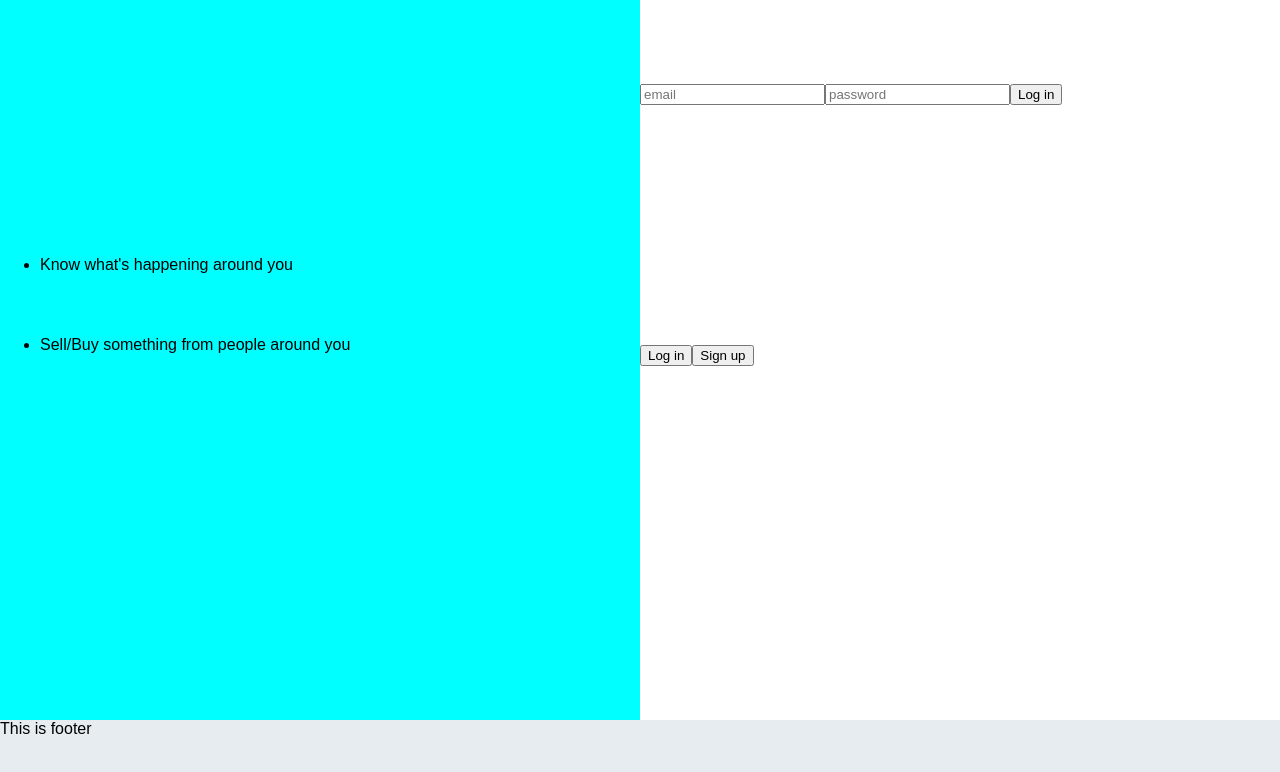
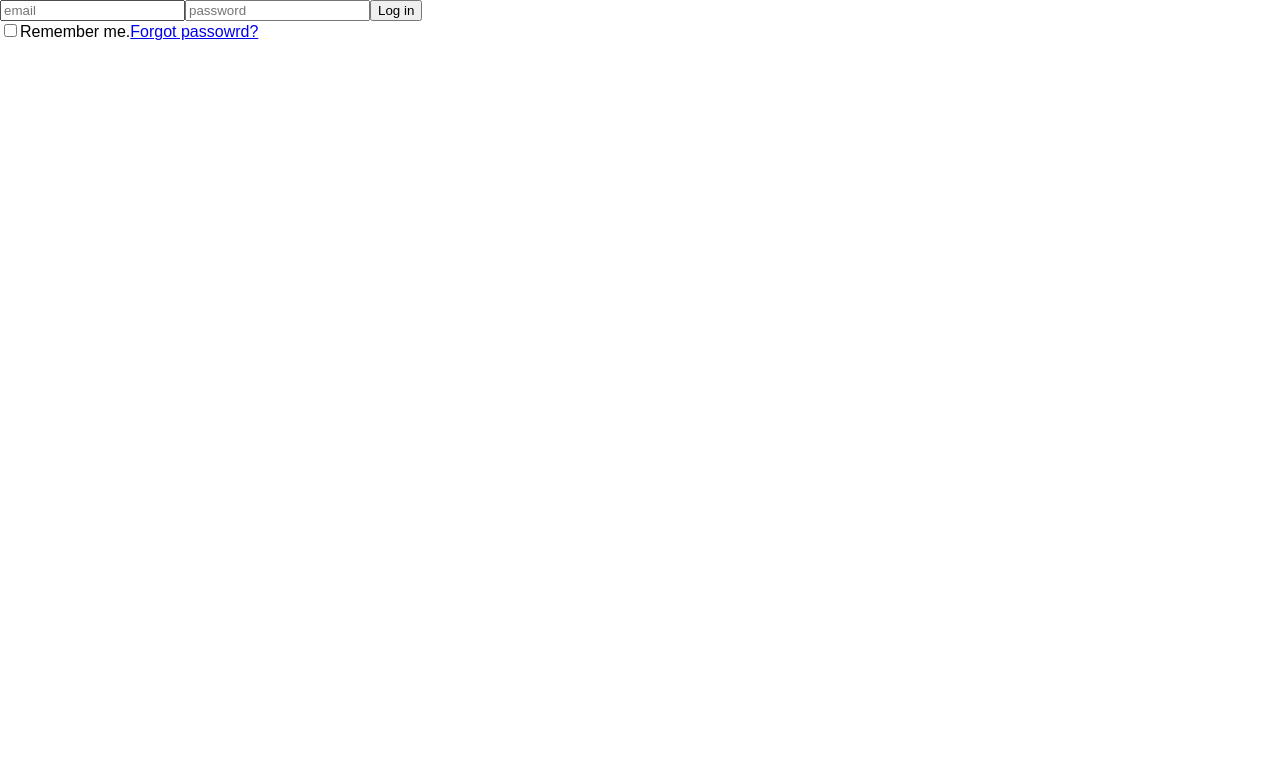
Before and after one commit to prathusingh/Socio, a React (Create React App) app in the folder client/: page /login in a window 1280 px wide. Shown: the top 772 px of the page. Built offline with nearby package versions, Linux system fonts and the light colour scheme.

Commit message:
Added route to login

```diff
--- a/client/package.json
+++ b/client/package.json
@@ -6,6 +6,7 @@
     "node-sass": "^4.11.0",
     "react": "^16.8.2",
     "react-dom": "^16.8.2",
+    "react-router-dom": "^4.3.1",
     "react-scripts": "2.1.5"
   },
   "scripts": {
--- a/client/src/App.js
+++ b/client/src/App.js
@@ -7,8 +7,8 @@ import { Footer } from './components/landing/footer/Footer';
 export default class App extends Component {
   render() {
     return (
-      <div className="container">
-        <div className="body">
+      <div className="app">
+        <div className="landing">
           <About />
           <Auth />
         </div>
--- a/client/src/App.scss
+++ b/client/src/App.scss
@@ -1,9 +1,9 @@
-.container {
+.app {
   display: flex;
   flex-direction: column;
 }
 
-.body {
+.landing {
   display: flex;
   flex-direction: row;
 }
--- a/client/src/components/landing/auth/Auth.js
+++ b/client/src/components/landing/auth/Auth.js
@@ -1,4 +1,5 @@
 import React, { Component } from 'react';
+import { Link } from 'react-router-dom';
 import { LandingLogin } from './landing-login/LandingLogin';
 import './Auth.scss';
 
@@ -8,9 +9,11 @@ export class Auth extends Component {
       <div className="auth">
         <LandingLogin />
         <div className="auth-buttons">
-          <button name="Login" type="button">
-            Log in
-          </button>
+          <Link to="/login">
+            <button name="Login" type="button">
+              Log in
+            </button>
+          </Link>
           <button name="Signup" type="button">
             Sign up
           </button>
--- /dev/null
+++ b/client/src/components/login/Login.js
@@ -0,0 +1,21 @@
+import React, { Component } from 'react';
+
+export class Login extends Component {
+  render() {
+    return (
+      <form className="login">
+        <input name="email" type="text" placeholder="email" />
+        <input name="password" type="password" placeholder="password" />
+        <button type="submit" name="login">
+          Log in
+        </button>
+        <div className="login-extras">
+          <input type="checkbox" name="remember" id="rememberMe" />
+          <label for="rememberMe">Remember me</label>
+          <span>.</span>
+          <a href="#">Forgot passowrd?</a>
+        </div>
+      </form>
+    );
+  }
+}
--- /dev/null
+++ b/client/src/components/login/Login.scss
@@ -0,0 +1,5 @@
+.login {
+}
+
+.login-extras {
+}
--- a/client/src/index.js
+++ b/client/src/index.js
@@ -1,10 +1,20 @@
 import React from 'react';
 import ReactDOM from 'react-dom';
+import { BrowserRouter as Router, Route } from 'react-router-dom';
 import './index.css';
 import App from './App';
+import { Login } from './components/login/Login';
 import * as serviceWorker from './serviceWorker';
 
-ReactDOM.render(<App />, document.getElementById('root'));
+ReactDOM.render(
+  <Router>
+    <div>
+      <Route exact path="/" component={App} />
+      <Route exact path="/login" component={Login} />
+    </div>
+  </Router>,
+  document.getElementById('root')
+);
 
 // If you want your app to work offline and load faster, you can change
 // unregister() to register() below. Note this comes with some pitfalls.
```
Also changed, not shown: 1 other file (tests, documents, lock files or other folders).
